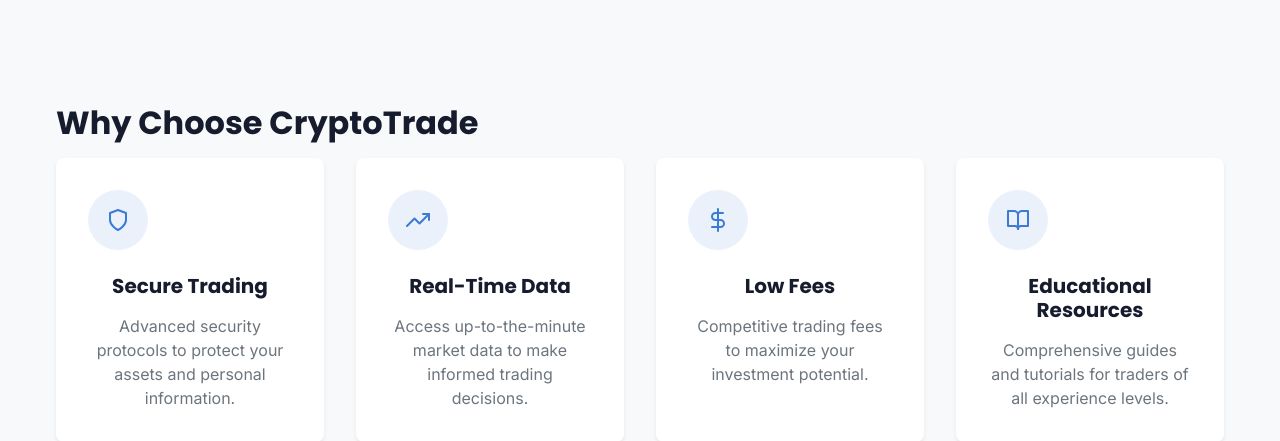
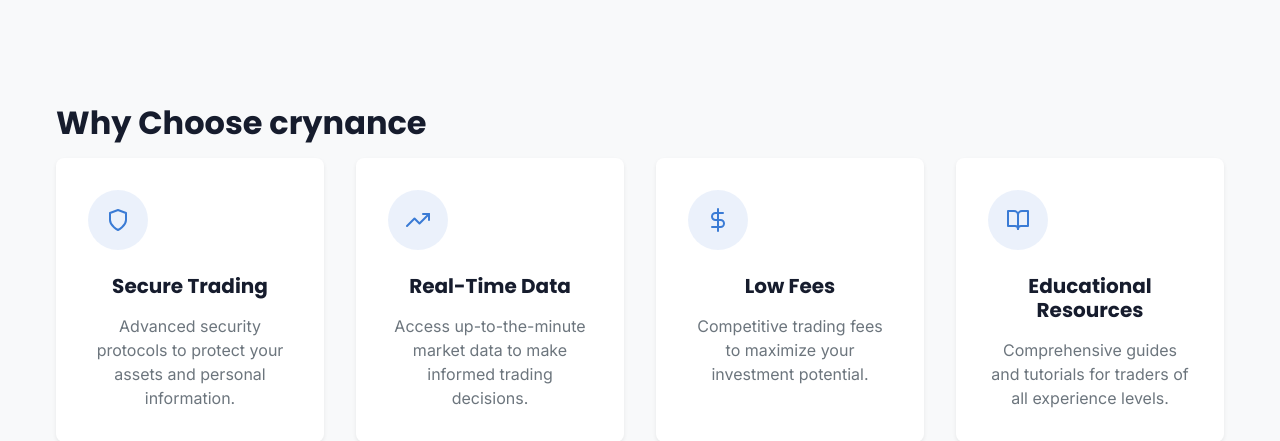
Before and after one commit to lhaj25/trading-website-, a PHP site: page / in a window 1280 px wide. Shown: the part 1922-2363 px from the top of the page. Run offline with PHP 8.4, Linux system fonts and the light colour scheme.

Commit message:
Update index.php

```diff
--- a/CryptoTradeHub/index.php
+++ b/CryptoTradeHub/index.php
@@ -1,6 +1,6 @@
 <?php
 include 'includes/crypto_data.php';
-$pageTitle = "CryptoTrade - Home";
+$pageTitle = "Crynance - Home";
 include 'includes/header.php';
 ?>
 
@@ -78,7 +78,7 @@
 
     <section class="features">
         <div class="container">
-            <h2>Why Choose CryptoTrade</h2>
+            <h2>Why Choose crynance </h2>
             <div class="feature-grid">
                 <div class="feature-card">
                     <div class="feature-icon">
```
